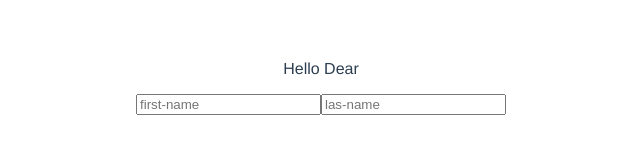
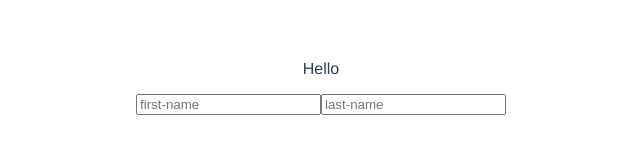
Before and after one commit to NaserAhadi/vue3-koderhq-composition-api, a Vue app: page / in a window 1280 px wide. Shown: the top 165 px of the page, without its empty margins (319-959 px from the left). Built offline with nearby package versions, Linux system fonts and the light colour scheme.

Commit message:
implement v-model in vue 3

```diff
--- a/src/App.vue
+++ b/src/App.vue
@@ -4,9 +4,12 @@
   <!-- <p><button @click="newGreetingOne">Regular Function</button></p>
   <p><button @click="newGreetingTwo">Anonymous Function</button></p>
   <p><button @click="newGreetingThree">Arrow Function</button></p> -->
-  <p>{{ greeting }}</p>
+  <!-- <p>{{ greeting }}</p>
   <input type="text" placeholder="first-name" @input="setFirstName"/>
-  <input type="text" placeholder="las-name" @input="setLastName"/>
+  <input type="text" placeholder="las-name" @input="setLastName"/>  -->
+  <p>Hello {{ user.firstName }} {{ user.lastName }}</p>
+  <input type="text" placeholder="first-name" v-model="user.firstName"/>
+  <input type="text" placeholder="last-name" v-model="user.lastName"/>
 </template>
 
 <script>
```
